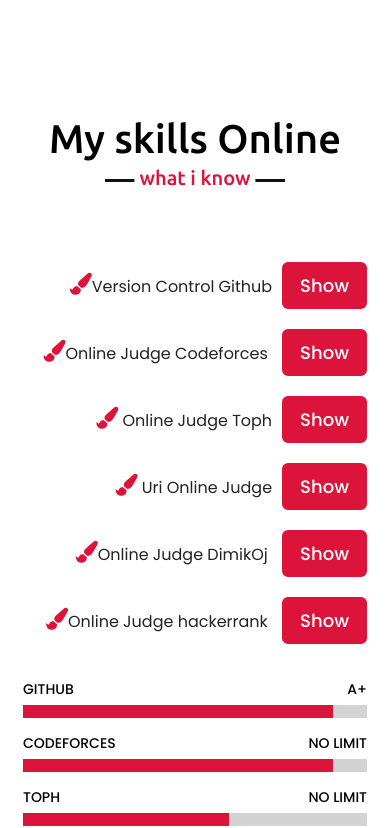
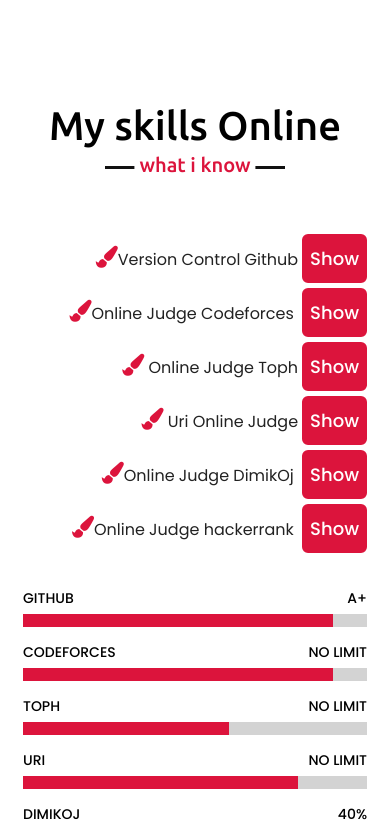
Before and after one commit to somancse/1, a plain HTML site: page index.html in a window 390 px wide. Shown: the part 5457-6285 px from the top of the page. Drawn offline with nearby package versions, Linux system fonts and the light colour scheme.

Commit message:
Update style.css

```diff
--- a/style.css
+++ b/style.css
@@ -634,7 +634,47 @@ footer span a:hover{
         width: 350px;
     }
 }
+@media(max-width:384px){
+    .skills .skills-content .left a {
 
+        padding: 2px 6px;
+        margin-top: 7px;
+
+    }
+    .services .serv-content .card {
+
+        padding: 20px 8px;
+
+    }
+    .online_skill span {
+        margin-right: 4px;
+        font-size: 14px;
+        color: #222;
+    }
+}
+@media(max-width:947px){
+    .skills .skills-content .left a {
+        padding: 9px 14px;
+        margin-top: 14px;
+    }
+    .online_skill span {
+        margin-right: 4px;
+        font-size: 24px;
+        color: #222;
+    }
+}
+
+@media(max-width:454px){
+    .skills .skills-content .left a {
+        padding: 9px 6px;
+        margin-top: 5px;
+    }
+    .online_skill span {
+        margin-right: 4px;
+        font-size: 16px;
+        color: #222;
+    }
+}
 @media (max-width: 991px) {
     .max-width{
         padding: 0 50px;
```
